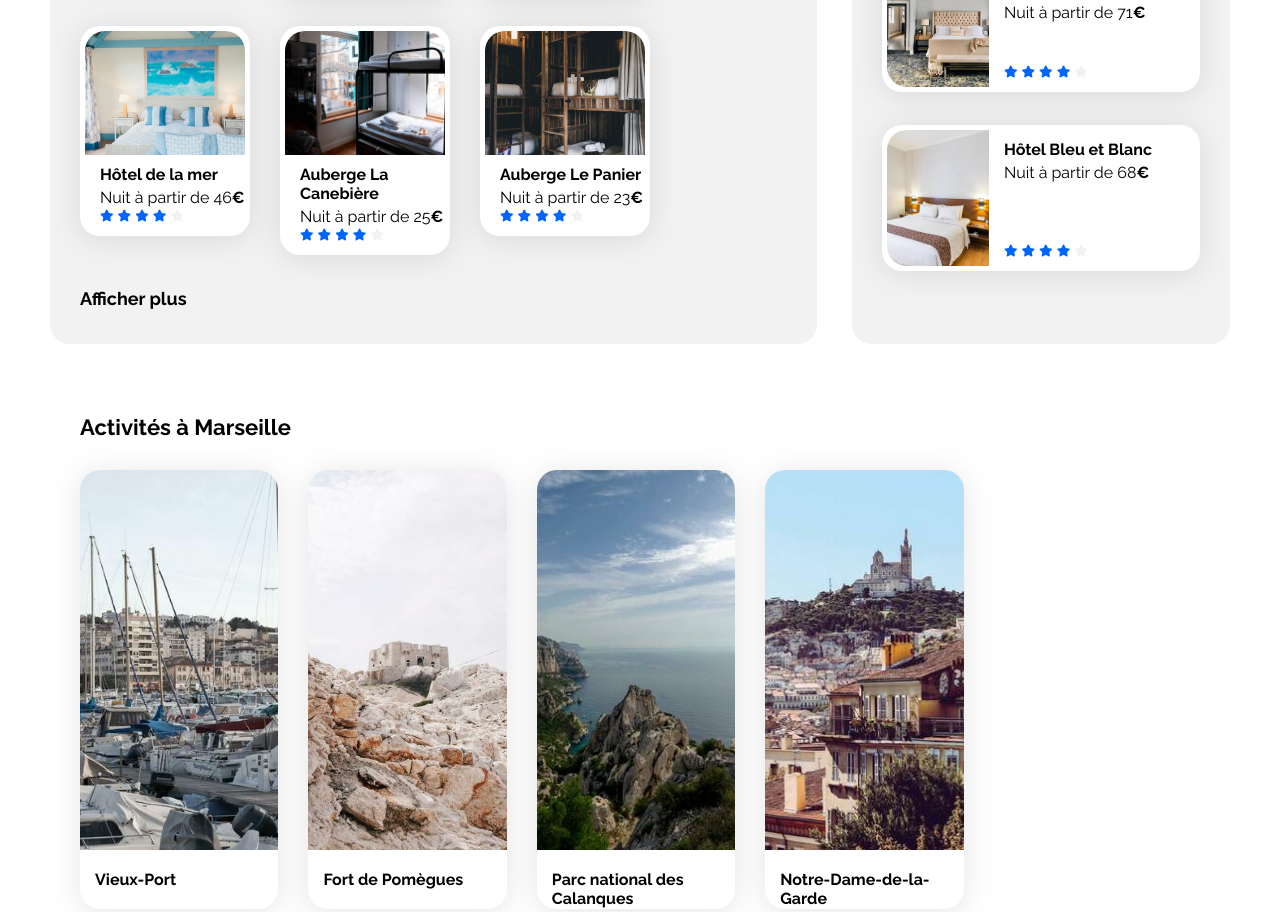
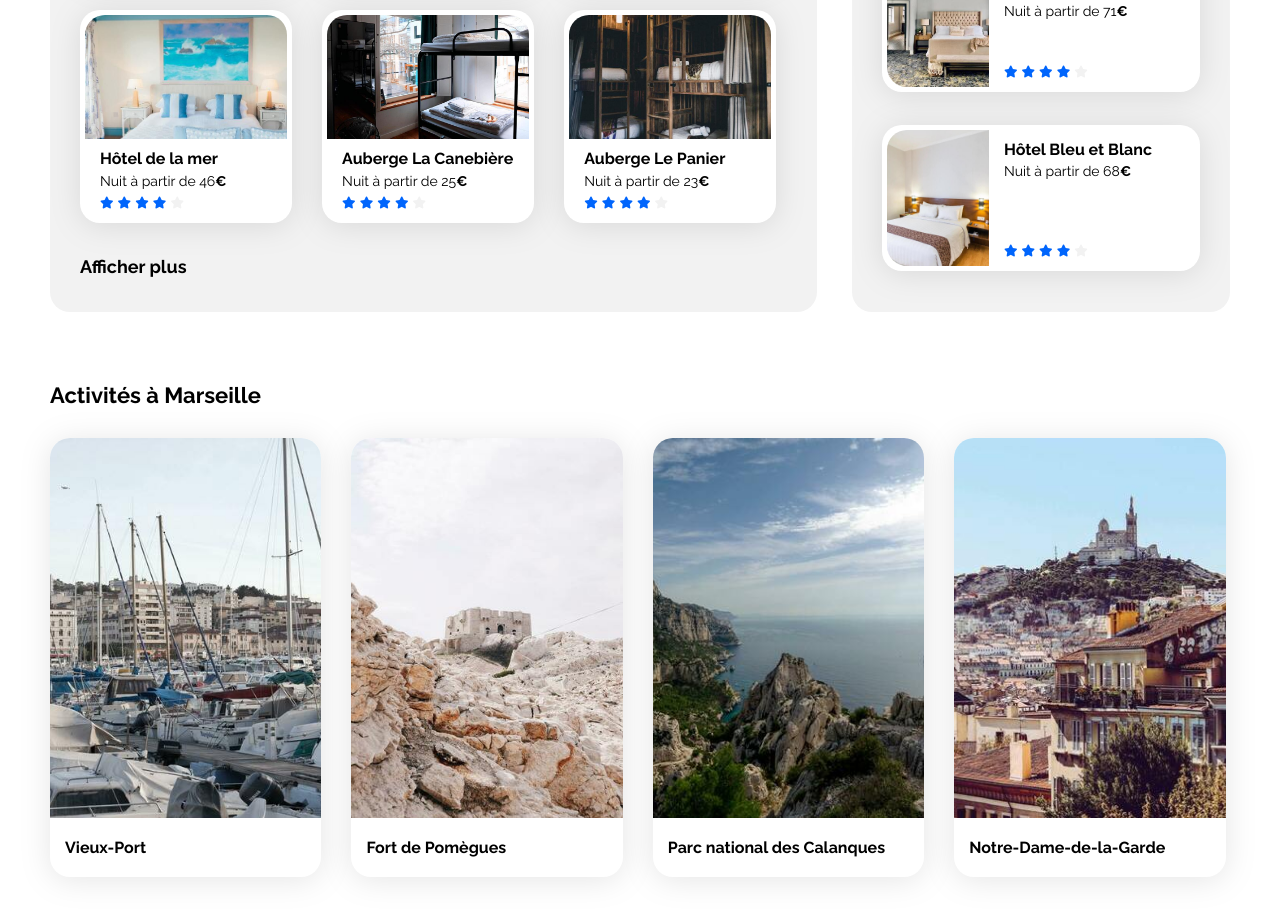
Before and after one commit to mastervr99/booki-starter-code-master, a plain HTML site: page index.html in a window 1280 px wide. Shown: the part 790-1702 px from the top of the page. Drawn offline with Linux system fonts and the light colour scheme.

Commit message:
rectifications

```diff
--- a/css/style.css
+++ b/css/style.css
@@ -251,10 +251,14 @@ a {
     gap: 30px;
 }
 
+.hebergements-cards a {
+    width: 30%;
+    min-width: 200px;
+}
+
 .hebergements-cards .card {
     display: flex;
     flex-direction: column;
-    width: 12.5vw;
 }
 
 .hebergements-cards img {
@@ -275,7 +279,8 @@ a {
 }
 
 .hebergements-cards .card-subtitle {
-    margin: 0;
+    font-size: 14px;
+    margin: 5px 0;
 }
 
 .hebergements-cards .card-rating {
@@ -326,6 +331,7 @@ a {
 }
 
 .populaires-cards .card-subtitle {
+    font-size: 14px;
     margin: 0;
 }
 
@@ -336,7 +342,7 @@ a {
 /****** Activités ***********/
 
 .Activites-marseille{
-    padding: 30px 0 30px 30px;
+    padding: 30px 0;
 }
 
 .activites-cards {
@@ -348,9 +354,12 @@ a {
 
 }
 
+.activites-cards a {
+    width: 23%;
+}
+
 .activites-cards .card {
     height: 439px;
-    width: 15.5vw;
     padding: 0;
 }
 
@@ -587,6 +596,10 @@ a {
         gap: 15px;
     }
 
+    .hebergements-cards a {
+        width: 100%;
+    }
+
     .hebergements-cards {
         flex-direction: column;
     }
@@ -595,12 +608,16 @@ a {
         width: 100%;
     }
 
-    .activites {
-        padding: 0 20px;
+    .Activites-marseille{
+        padding: 30px;
     }
 
     .activites-cards{
         flex-direction: column;
+    }
+
+    .activites-cards a {
+        width: 100%;
     }
 
     .activites-cards .card {
```
